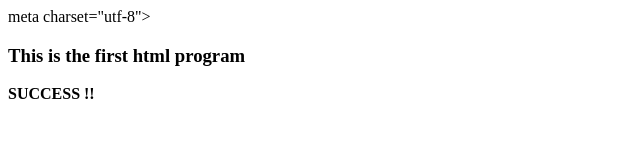
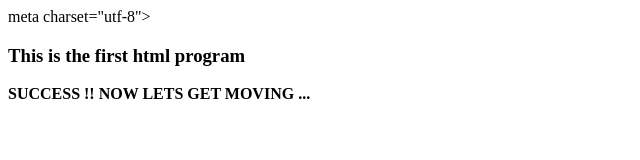
Before and after one commit to jzoller2/jzoller2_CPT153, a plain HTML site: page index.html in a window 1280 px wide. Shown: the whole page, without its empty margins (0-640 px from the left). Drawn offline with Linux system fonts and the light colour scheme.

Commit message:
Test first commit

```diff
--- a/index.html
+++ b/index.html
@@ -6,7 +6,7 @@ meta charset="utf-8">
 </head>
 <body>
   <h3> This is the first html program </h3>
-<strong> SUCCESS !!</strong>
+<strong> SUCCESS !! NOW LETS GET MOVING ...</strong>
 </body>
 
 </html>
```
